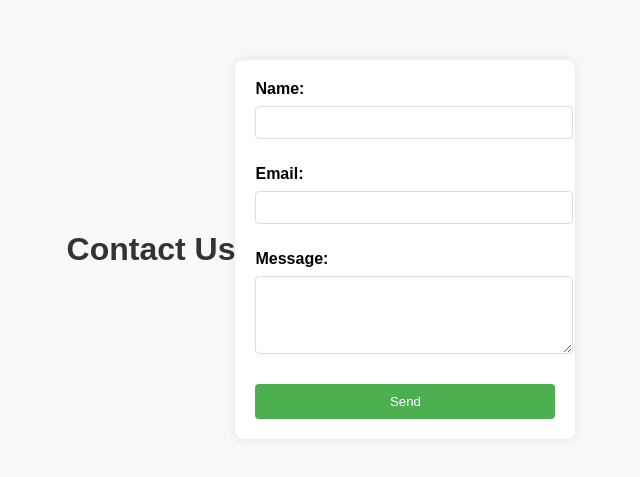
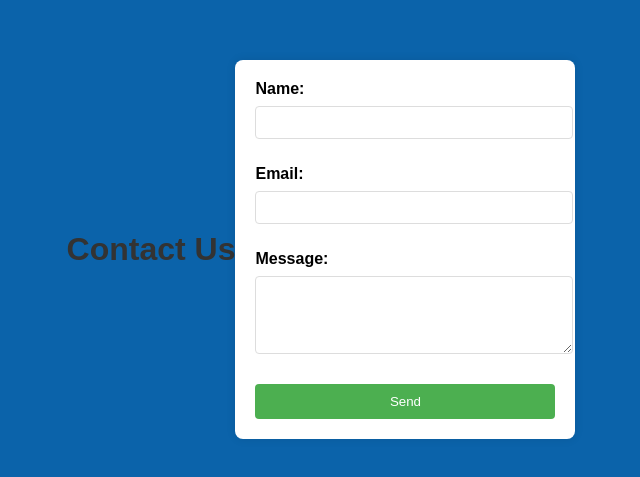
Before and after one commit to donatienne29/Testrepo, a plain HTML site: page index.html in a window 1280 px wide. Shown: the part 151-628 px from the top of the page, without its empty margins (319-959 px from the left). Drawn offline with Linux system fonts and the light colour scheme.

Commit message:
ajout de condition de deploiement1

```diff
--- a/index.html
+++ b/index.html
@@ -12,7 +12,7 @@
                 align-items: center;
                 height: 100vh;
                 margin: 0;
-                background-color: #f9f9f9;
+                background-color: #0b63aa;
             }
             h1 {
                 color: #333;
```
